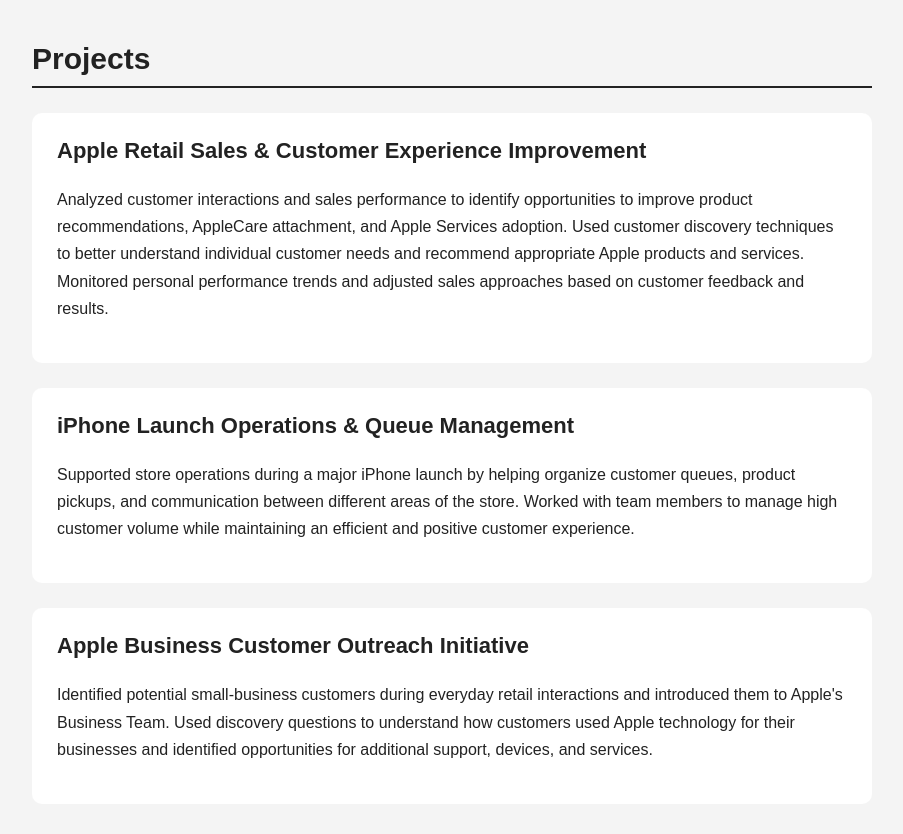
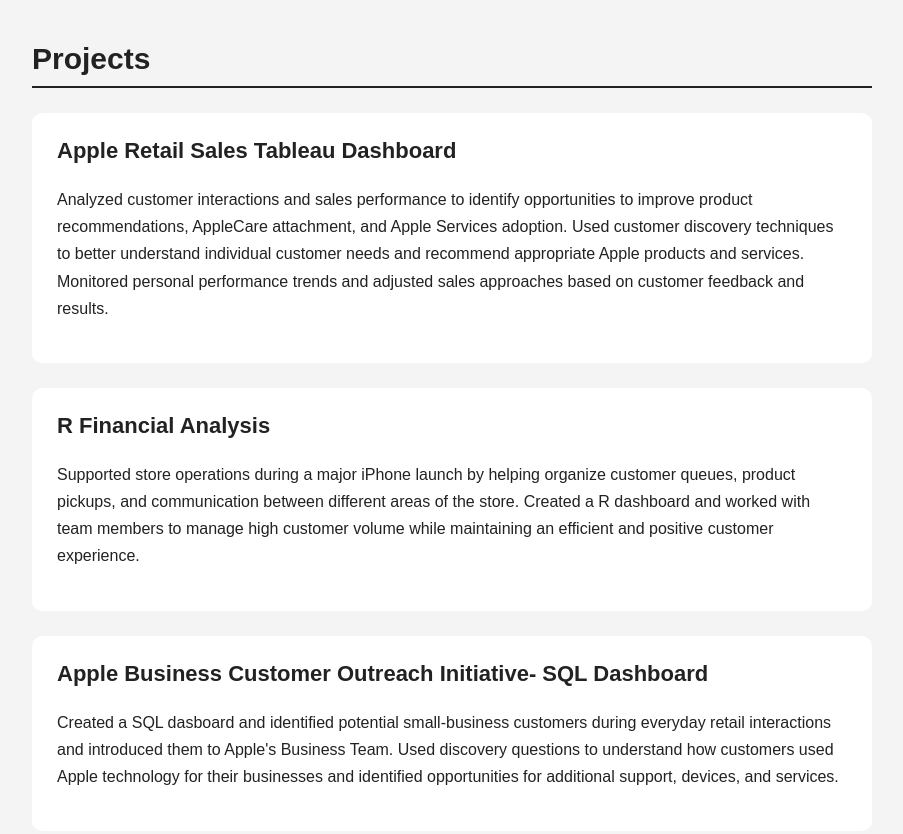
Before and after one commit to simransingh7/simransingh7.github.io, a plain HTML site: page index.html in a window 1280 px wide. Shown: the part 721-1555 px from the top of the page, without its empty margins (188-1091 px from the left). Drawn offline with Linux system fonts and the light colour scheme.

Commit message:
Revise project titles and add dashboard mentions
Updated project descriptions to include dashboard details for Apple Retail Sales and Business Customer Outreach.

```diff
--- a/index.html
+++ b/index.html
@@ -120,7 +120,7 @@
         ">
 
             <h3 style="font-size:22px; margin-top:0;">
-                Apple Retail Sales & Customer Experience Improvement
+                Apple Retail Sales Tableau Dashboard
             </h3>
 
             <p style="line-height:1.7;">
@@ -146,15 +146,15 @@
         ">
 
             <h3 style="font-size:22px; margin-top:0;">
-                iPhone Launch Operations & Queue Management
+               R Financial Analysis
             </h3>
 
             <p style="line-height:1.7;">
                 Supported store operations during a major iPhone launch by helping
                 organize customer queues, product pickups, and communication
-                between different areas of the store. Worked with team members to
-                manage high customer volume while maintaining an efficient and
-                positive customer experience.
+                between different areas of the store. Created a R dashboard and
+                worked with team members to manage high customer volume while
+                maintaining an efficient and positive customer experience.
             </p>
 
         </div>
@@ -170,15 +170,15 @@
         ">
 
             <h3 style="font-size:22px; margin-top:0;">
-                Apple Business Customer Outreach Initiative
+                Apple Business Customer Outreach Initiative- SQL Dashboard
             </h3>
 
             <p style="line-height:1.7;">
-                Identified potential small-business customers during everyday
-                retail interactions and introduced them to Apple's Business Team.
-                Used discovery questions to understand how customers used Apple
-                technology for their businesses and identified opportunities for
-                additional support, devices, and services.
+                Created a SQL dasboard and identified potential small-business
+                customers during everyday retail interactions and introduced them
+                to Apple's Business Team. Used discovery questions to understand
+                how customers used Apple technology for their businesses and identified
+                opportunities for additional support, devices, and services.
             </p>
 
         </div>
```
